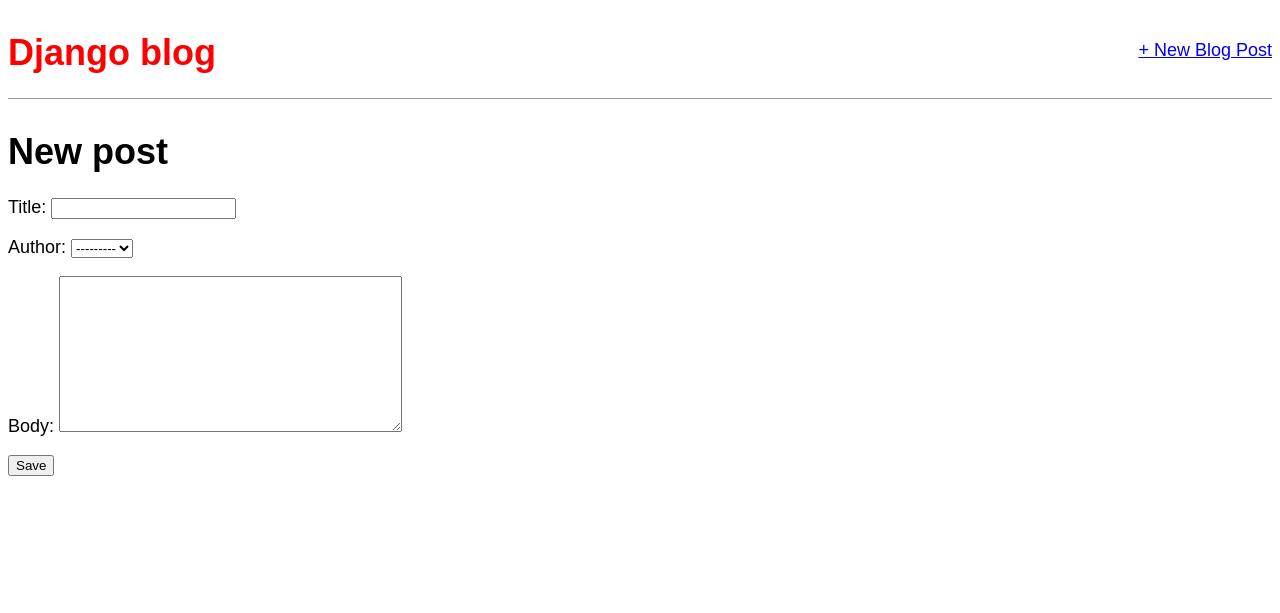
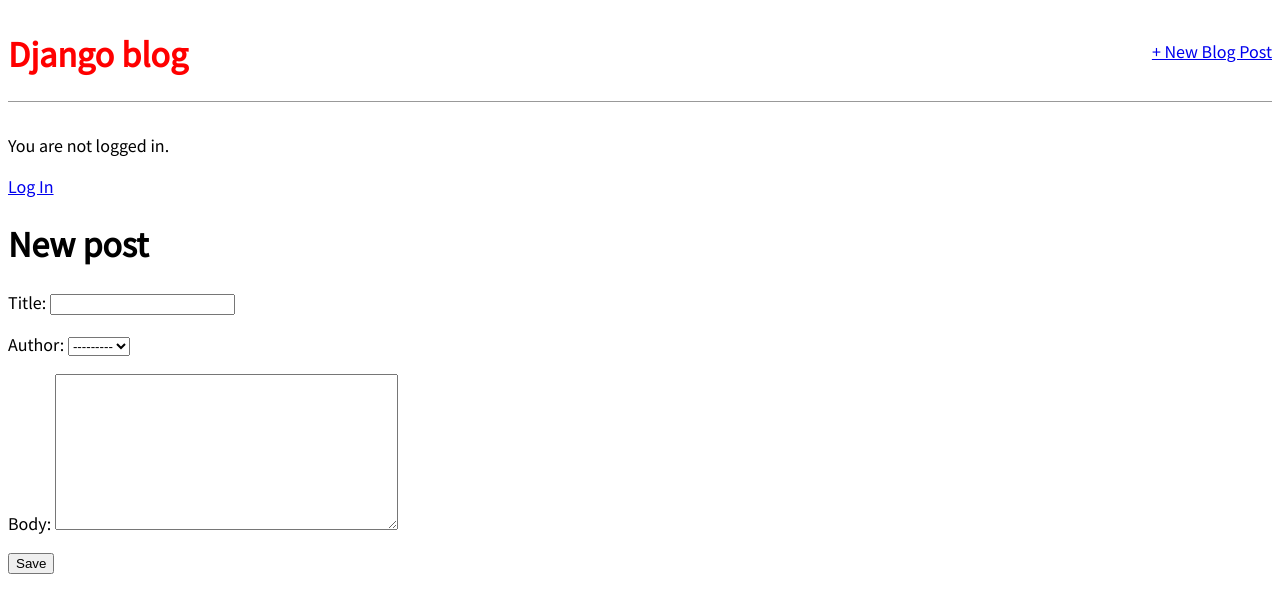
Before and after one commit to GustavoPMex/blog-practice, a Django app: page /post/new/ in a window 1280 px wide. Shown: the top 613 px of the page. Run offline with Django 3.2, Linux system fonts and the light colour scheme.

Commit message:
Updated base.html with if is_authenticated tag

```diff
--- a/blog/templates/base.html
+++ b/blog/templates/base.html
@@ -2,21 +2,27 @@
 <html>
     <head>
         <title>Django blog</title>
-        <link href="https://fonts.googleapis.com/css?family=Source+Sans+Pro:400" rel="styleshee\t">
-        <link rel="stylesheet" href="{% static 'css/base.css' %}">
+        <link href="https://fonts.googleapis.com/css?family=Source+Sans+Pro:400" rel="stylesheet">
+        <link href="{% static 'css/base.css' %}" rel="stylesheet"s>
     </head>
+
     <body>
+        <div>
             <header>
                 <div class="nav-left">
-                <h1>
-                    <a href="{% url 'home' %}">Django blog</a>
-                </h1>
+                    <h1><a href="{% url 'home' %}">Django blog</a></h1>
                 </div>
                 <div class="nav-right">
                     <a href="{% url 'post_new' %}">+ New Blog Post</a>
                 </div>
             </header>
-        <div>
+            {% if user.is_authenticated %}
+                <p>Hi {{ user.username }}!</p>
+            {% else %}
+                <p>You are not logged in.</p>
+                <a href="{% url 'login' %}">Log In</a>
+            {% endif %}
+
             {% block content %}
             {% endblock content %}
         </div>
```
Lines whose indentation alone changed are shown as unchanged.
